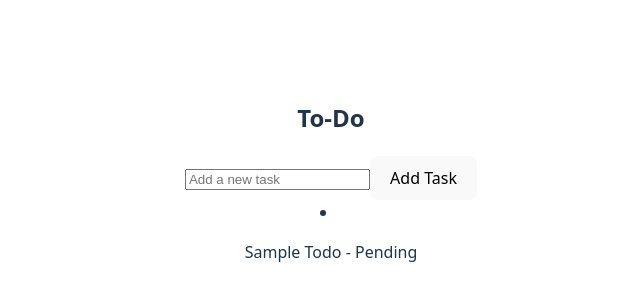
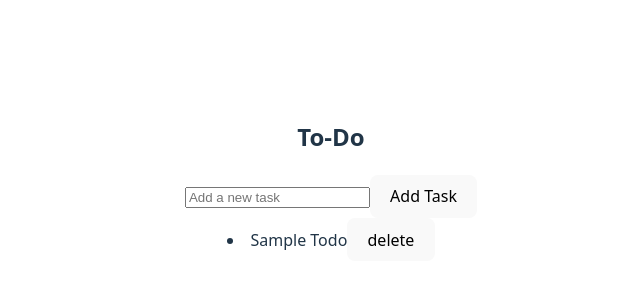
Before and after one commit to piyusharmas/redux-demo, a React (Vite) app: page / in a window 1280 px wide. Shown: the part 220-520 px from the top of the page, without its empty margins (309-949 px from the left). Built offline with nearby package versions, Linux system fonts and the light colour scheme.

Commit message:
refactor: clean up AddForm submission handler and enhance ToDo component structure

```diff
--- a/src/components/AddToDo.jsx
+++ b/src/components/AddToDo.jsx
@@ -8,9 +8,9 @@
     const dispatch = useDispatch();
 
     const submithandler = (e)=>{
-    e.preventDefault();
-    console.log(task);
-    dispatch(addTodo(task));
+        e.preventDefault();
+        dispatch(addTodo(task));
+        setTask("");
     }
 
     return (
--- a/src/components/ToDo.jsx
+++ b/src/components/ToDo.jsx
@@ -1,15 +1,23 @@
 import {useSelector} from 'react-redux';
 import AddForm from './AddToDo';
+import {useDispatch} from 'react-redux';
+import {deleteTodo} from '../features/todo/todoSlice.js';
 
 export default function ToDo() {
     const todos = useSelector((state) => state.todos);
+    const dispatch = useDispatch();
+    const clickHandler = (id) => {
+        dispatch(deleteTodo(id));
+    }
+
     return (
         <div>
             <h2>To-Do</h2>
             <AddForm />
             {todos.map((todo) => (
                 <li key={todo.id}>
-                    <p>{todo.task} - {todo.isDone ? 'Done' : 'Pending'}</p>
+                    {todo.task}
+                    <button onClick={() => clickHandler(todo.id)}>delete</button>
                 </li>
             ))}
         </div>
```
